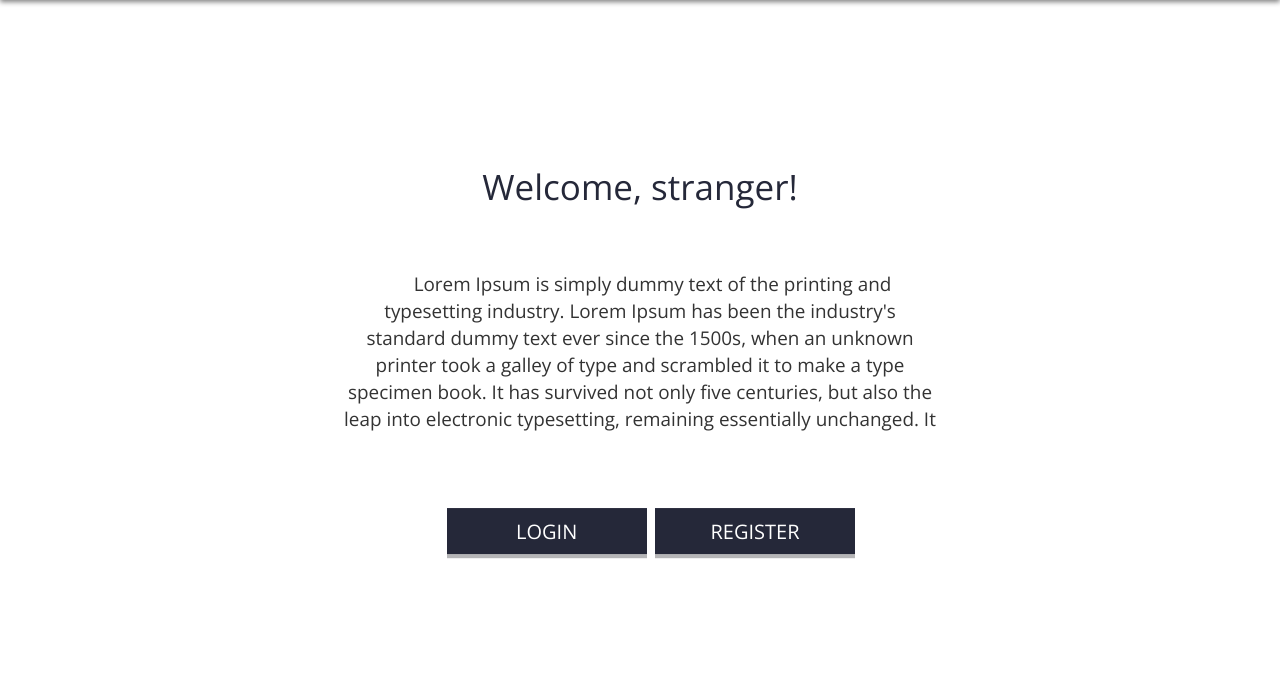
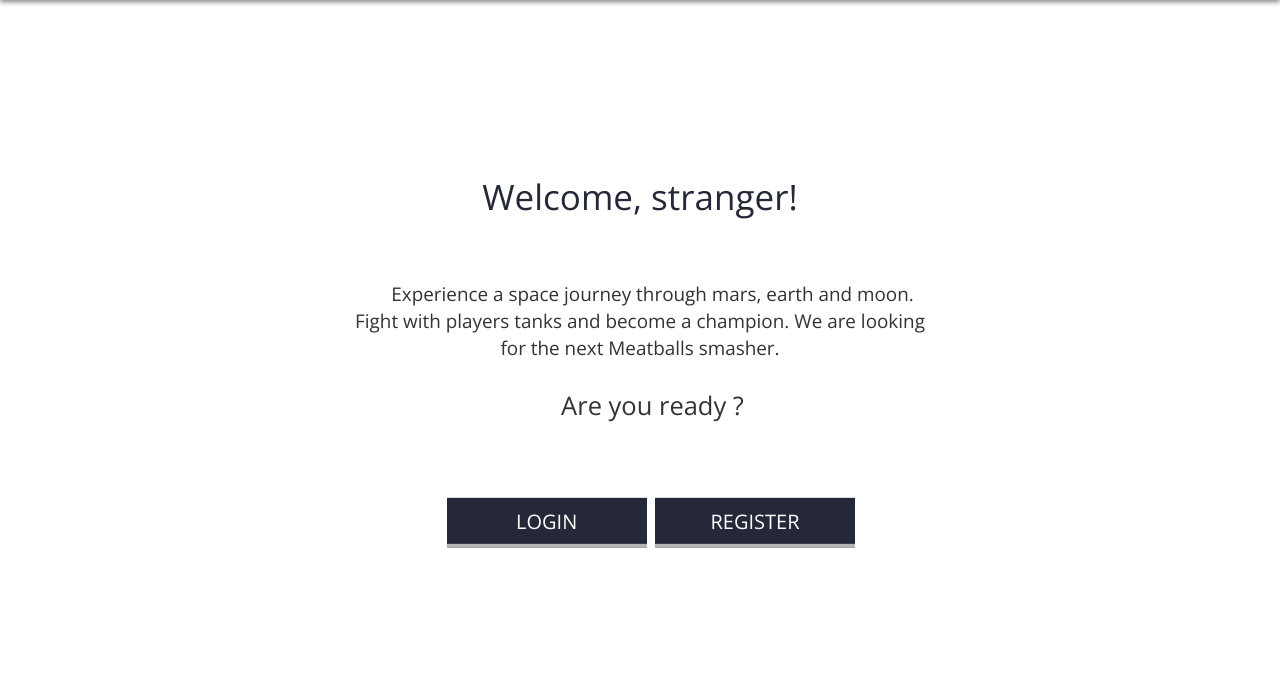
Before and after one commit to Ale282313/Meatballs-Game, a Flask app: page / in a window 1280 px wide. Shown: the part 80-753 px from the top of the page. Run offline with Flask 2, Linux system fonts and the light colour scheme; some libraries are stand-ins or nearby versions.

Commit message:
Home lorem ipsum changed with real text

```diff
--- a/app/static/css/index.css
+++ b/app/static/css/index.css
@@ -1,8 +1,14 @@
+.ready {
+    display: block;
+    margin-top: 25px;
+    font-size: 135%;
+}
+
 .btn-index {
         text-decoration: none;
 }
 
-p.index {
+.index {
     text-indent: 25px;
     text-align: center;
     font-size: 135%;
--- a/app/templates/main/index.html
+++ b/app/templates/main/index.html
@@ -19,12 +19,10 @@
         </div>
         <div class="row">
             <div class="col-md-6 col-md-offset-3">
-                <p class="index">Lorem Ipsum is simply dummy text of the printing and
-                    typesetting industry. Lorem Ipsum has been the industry's
-                    standard dummy text ever since the 1500s, when an unknown
-                    printer took a galley of type and scrambled it to make a type
-                    specimen book. It has survived not only five centuries, but also
-                    the leap into electronic typesetting, remaining essentially unchanged. It
+                <p class="index">Experience a space journey through mars, earth and moon.
+                        Fight with players tanks and become a champion.
+                        We are looking for the next Meatballs smasher.
+                        <span class="ready">Are you ready ?</span>
                 </p>
             </div>
         </div>
```
